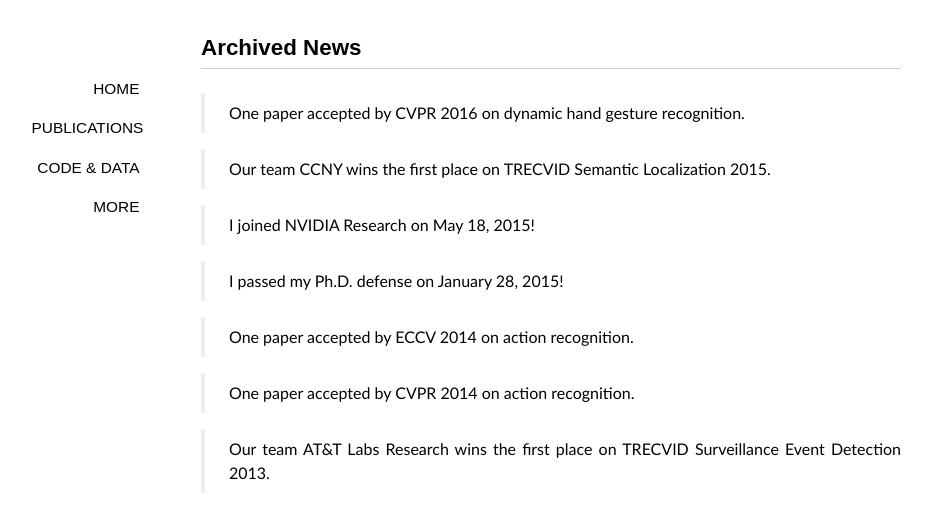
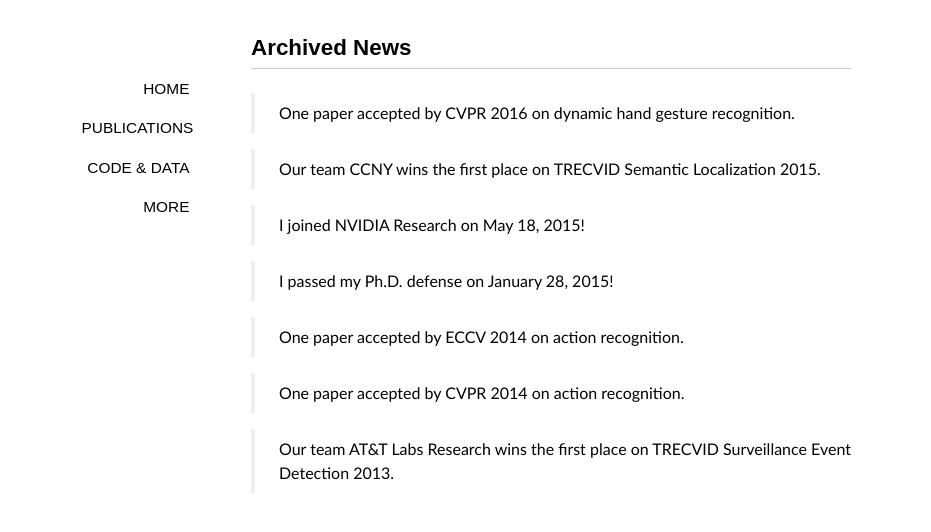
Before and after one commit to xiaodongyang/xiaodongyang.github.io, a Jekyll site: the page built from news.md, in a window 1280 px wide. Shown: the top 532 px of the page, without its empty margins (89-1020 px from the left). Built offline with Jekyll 4.4.1, drawn with Linux system fonts in a browser that asks for light colours; some web fonts are replaced.

Commit message:
Update style.css

```diff
--- a/media/css/style.css
+++ b/media/css/style.css
@@ -25,7 +25,7 @@
 blockquote{display:block;text-align:justify;border-left:4px solid #eeeeee;}
 blockquote{margin:1em 0em;padding-left:1.5em;}
 blockquote p{margin:0;padding:.5em 0;}
-#container{width:700px;margin:2em auto;display:block;padding:0 2em;}
+#container{width:600px;margin:2em auto;display:block;padding:0 2em;}
 .content{font-size:16px;line-height:24px;}
 .content h1{padding:.5em 0;}
 .content img{max-width:600px;display:block;margin:4px auto;-webkit-box-shadow:#999 1px 1px 4px;-moz-box-shadow:#999 1px 1px 4px;box-shadow:#999 1px 1px 4px;}
```
